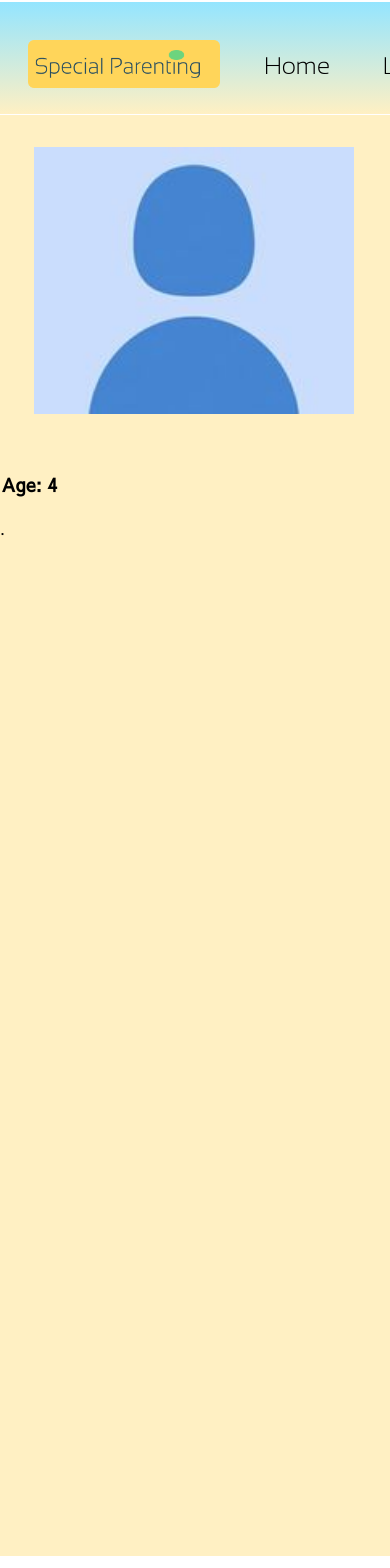
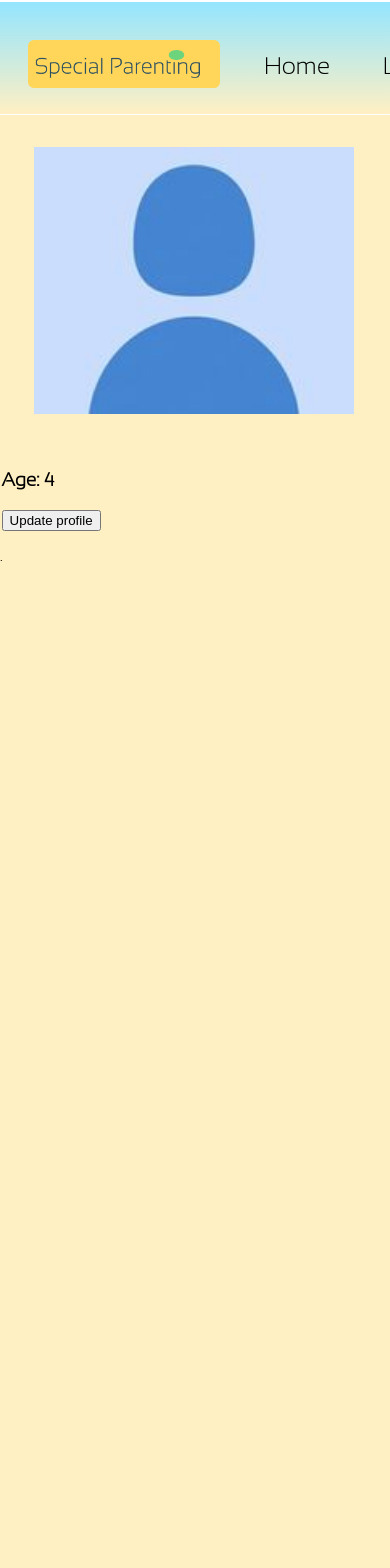
Before and after one commit to svichare/AAppFrontend, a React (Create React App) app: page /DependentProfile in a window 390 px wide. Shown: the top 1568 px of the page. Built offline with nearby package versions, Linux system fonts and the light colour scheme.

Commit message:
Trait routing and first page

```diff
--- a/src/App.js
+++ b/src/App.js
@@ -13,6 +13,7 @@ import ErrorPage from './pages/ErrorPage';
 import ProfileHome from './pages/ProfileHome';
 import DependentProfile from './pages/DependentProfile';
 
+import traitRoutes from './pages/trait_pages/TraitRoutes.js';
 import {GoogleLogin} from './components';
 
 
@@ -35,7 +36,7 @@ const App = () =>{
     <NavBar userLoggedIn={userEmail.length >0 ? true : false}
         resetUserEmail={resetUserEmail}/>
     <Routes>
-      <Route exact path="/" Component={Home} />
+      <Route exact='true' path="/" Component={Home} />
       <Route path="/Home" Component={Home} />
       <Route path="/About" Component={() => (<About />)} />
       <Route path="/ProfileCreation" Component={ProfileCreation} />
@@ -44,8 +45,17 @@ const App = () =>{
       <Route path="/ProfileHome" Component={() => (<ProfileHome userEmail={userEmail} resetUserEmail={resetUserEmail}/>)} />
       <Route path="/DependentProfile" Component={() => (<DependentProfile/>)} />
       <Route path="/ErrorPage" Component={ErrorPage} />
+      {traitRoutes.map(route => (
+          <Route
+            key={route.path}
+            path={route.path}
+            Component={route.Component}
+            exact={route.exact}
+          />
+        ))}
     </Routes>
-  </BrowserRouter>);
+  </BrowserRouter>
+  );
 };
 
 export default App
--- a/src/pages/DependentProfile.jsx
+++ b/src/pages/DependentProfile.jsx
@@ -1,8 +1,7 @@
 import {React, useState} from "react";
+import { useNavigate } from 'react-router-dom';
 
 import "./DependentProfile.css"
-
-import { NavBar } from '../components';
 
 import profile_picture from '../assets/images/profile_picture.jpg'
 
@@ -13,6 +12,12 @@ export default function DependentProfile({dependentId}) {
     id: "topId",
     age: 4
   });
+
+  const navigate = useNavigate();
+
+  const onUpdate = () => {
+    navigate('/TraitCategories');
+  };
 
   return (
     <div className="Container">
@@ -26,6 +31,7 @@ export default function DependentProfile({dependentId}) {
             </div>
         </div>
           <h3>Age: {dependentData.age}</h3>
+          <button type="button" onClick={onUpdate}> Update profile </button>
       </div>
       <div className="Bottom">
         <p>.</p>
--- /dev/null
+++ b/src/pages/trait_pages/TraitCategories.css
@@ -0,0 +1,37 @@
+@import "../../assets/fonts/fonts.css";
+
+.Container {
+  width: 100%;
+  background-color: #FFF0C3;
+  height: 100%;
+  font-family: 'Sansation', Helvetica, sans-serif;
+}
+
+.Main {
+  width: 100%;
+  margin-left: 15rem;
+  align-items: center;
+}
+
+.TraitCategoriesTopbar {
+  display: flex;
+  align-items: center;
+}
+
+.TraitCategoriesName {
+  /*margin: 5rem 5rem; */
+  width: 50%;
+  text-align: center;
+}
+
+.Bottom {
+  width: 100%;
+  padding-bottom: 1000px;
+}
+
+@media screen and (max-width: 900px) {
+    .Main {
+        margin-top: 0.1rem;
+        margin-left: 0.1rem;
+    }
+}
--- /dev/null
+++ b/src/pages/trait_pages/TraitCategories.jsx
@@ -0,0 +1,23 @@
+import {React, useState} from "react";
+
+import "./TraitCategories.css"
+
+import profile_picture from '../../assets/images/profile_picture.jpg'
+
+export default function TraitCategories({dependentId}) {
+  return (
+    <div className="Container">
+      <div className="Main">
+        <div className="TraitCategoriesTopbar">
+            <div className="TraitCategoriesName">
+              <h3>Select a trait category </h3>
+            </div>
+        </div>
+          <h4>List of trait categories</h4>
+      </div>
+      <div className="Bottom">
+        <p>.</p>
+      </div>
+    </div>
+  );
+}
--- /dev/null
+++ b/src/pages/trait_pages/TraitRoutes.js
@@ -0,0 +1,7 @@
+import TraitCategories from './TraitCategories.jsx'
+
+const traitRoutes = [
+  { path: '/TraitCategories', Component: TraitCategories, exact:'false'},
+];
+
+export default traitRoutes;
```
Also changed, not shown: src/pages/DependentProfileStyles.js (deleted, +0 -11 lines), src/pages/ProfileHome.jsx (line endings or trailing spaces).
